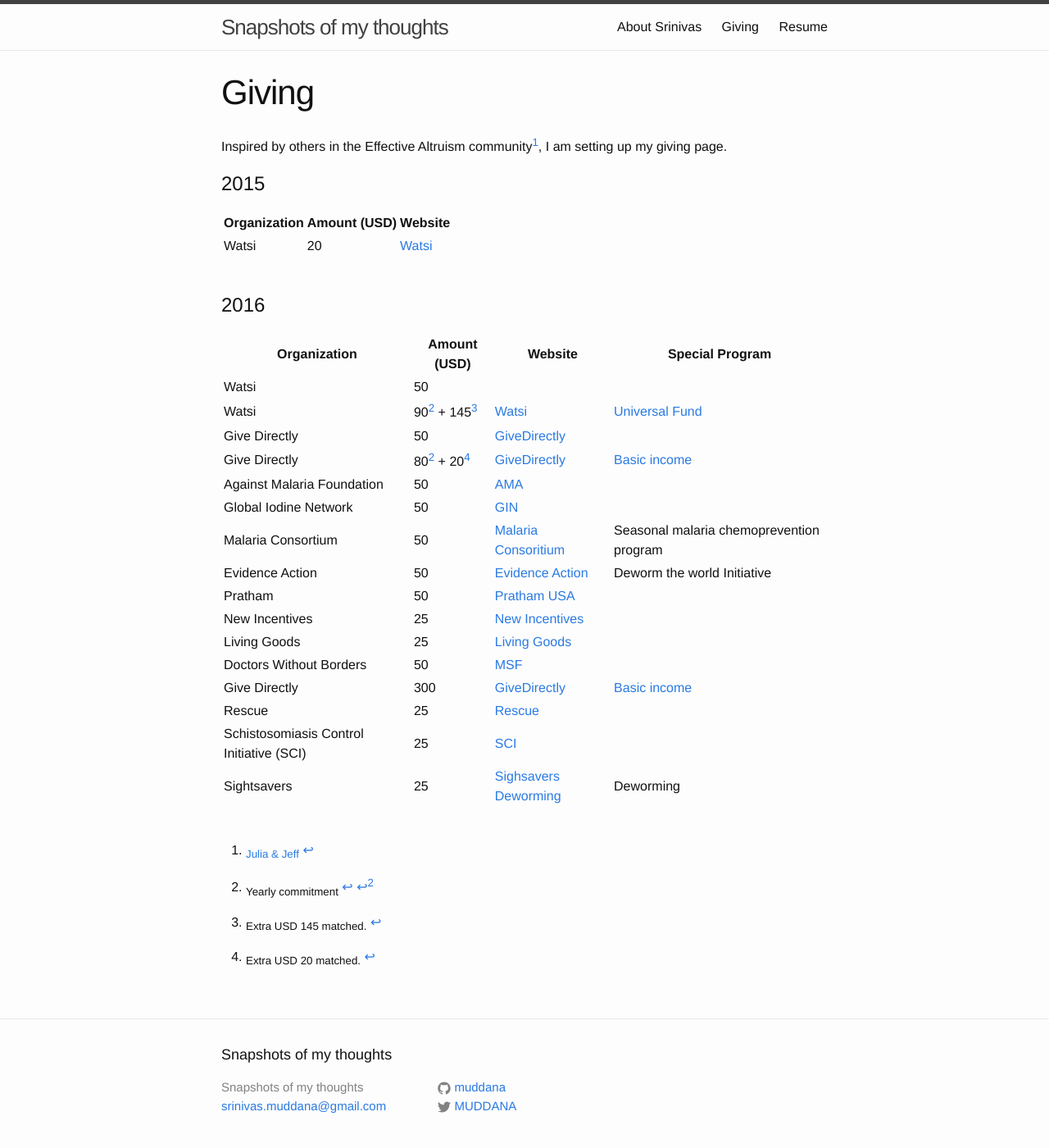
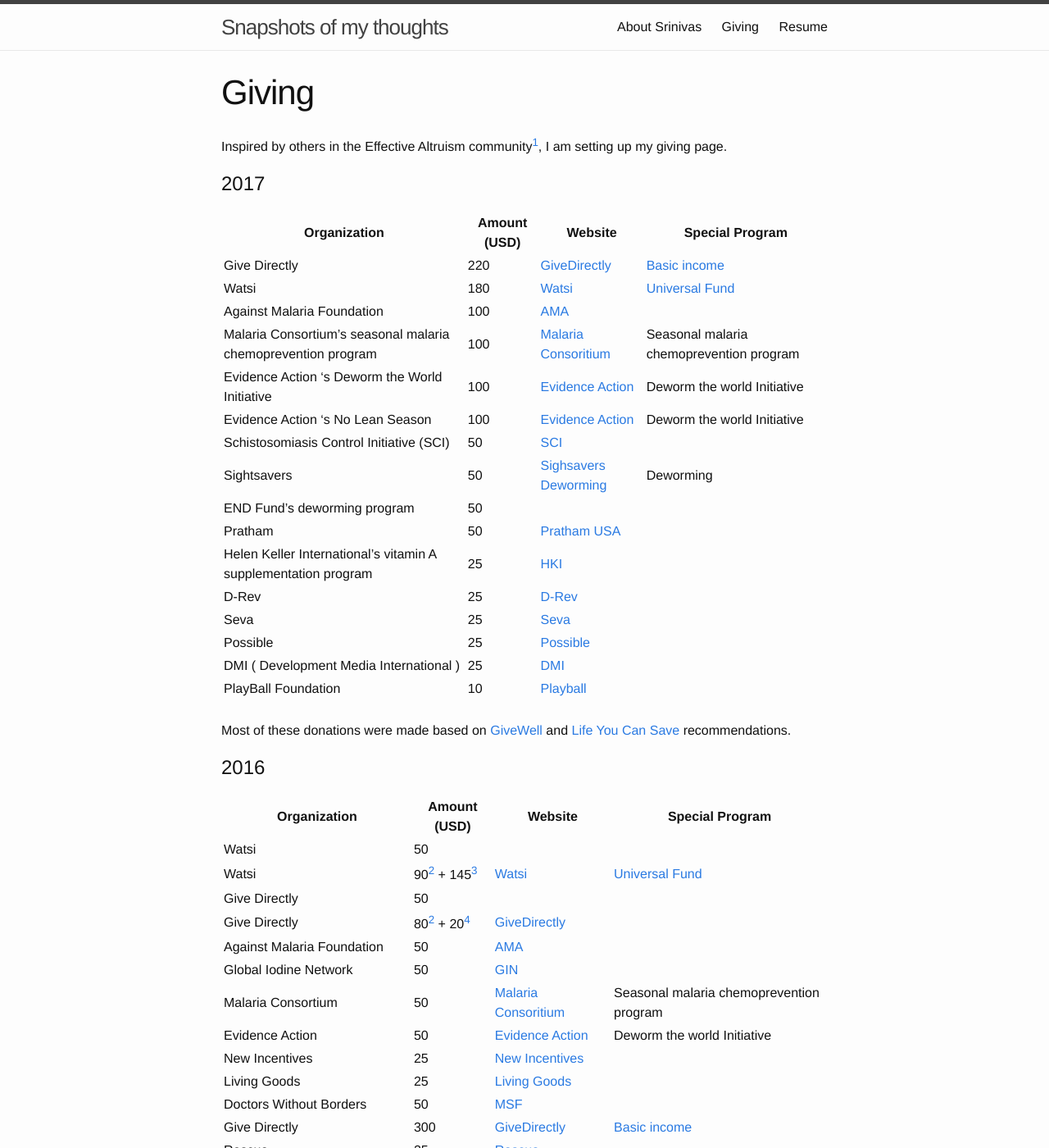
Before and after one commit to muddana/muddana.github.io, a Jekyll site: the page built from giving.md, in a window 1280 px wide and 1400 px high. Shown: the whole window at 82% size. Built offline with Jekyll 4.4.1, drawn with Linux system fonts in a browser that asks for light colours; some of the changed text lies outside the part shown.

Commit message:
updated 2017 giving

```diff
--- a/giving.md
+++ b/giving.md
@@ -6,13 +6,29 @@
 
 Inspired by others in the Effective Altruism community[^1], I am setting up my giving page.
 
-# 2015
+# 2017
 
-| Organization   | Amount (USD)  | Website   |
-| -------------  | ------------- |-----------|
-| Watsi          | 20   		 | [Watsi](http://watsi.org) |
+| Organization   | Amount (USD)  | Website  	    | Special Program  |
+| -------------  | ------------- |---------------   | ---------------- |
+| Give Directly  | 220  		 |[GiveDirectly](http://givedirectly.org)        |  [Basic income](https://www.givedirectly.org/basic-income)  |
+| Watsi          | 180           |[Watsi](http://watsi.org) | [Universal Fund](https://watsi.org/universal-fund)|
+| Against Malaria Foundation          | 100  		     |  [AMA](https://www.againstmalaria.com/)                |                  |
+|Malaria Consortium's seasonal malaria chemoprevention program| 100 | [Malaria Consoritium](http://www.malariaconsortium.org/) | Seasonal malaria chemoprevention program  |
+|Evidence Action 's Deworm the World Initiative | 100 | [Evidence Action](https://www.evidenceaction.org/dewormtheworld) | Deworm the world Initiative  |
+|Evidence Action 's No Lean Season | 100 | [Evidence Action](https://www.evidenceaction.org/dewormtheworld) | Deworm the world Initiative  |
+| Schistosomiasis Control Initiative (SCI)  | 50 	 | [SCI](http://www.imperial.ac.uk/schistosomiasis-control-initiative) | |
+| Sightsavers   | 50  	 | [Sighsavers Deworming](http://www.sightsaversusa.org/) | Deworming |
+|END Fund's deworming program	| 50 | | |
+|Pratham  | 50 | [Pratham USA](http://prathamusa.org/) |  |
+| Helen Keller International's vitamin A supplementation program	| 25 | [HKI](http://www.hki.org/)| |
+| D-Rev | 25 | [D-Rev](http://d-rev.org/) | |
+|Seva	| 25 | [Seva](http://www.seva.org/)| |
+|Possible|25 | [Possible](https://possiblehealth.org/)| |
+|DMI ( Development Media International ) |	25 |  [DMI](http://www.developmentmedia.net/)| |
+|PlayBall Foundation	| 10| [Playball](http://playballfoundation.org/) | |
 
 <br/>
+Most of these donations were made based on [GiveWell](https://www.givewell.org) and [Life You Can Save](https://www.thelifeyoucansave.org) recommendations.
 
 # 2016
 
@@ -36,6 +51,14 @@
 | Sightsavers   | 25  	 | [Sighsavers Deworming](http://www.sightsaversusa.org/) | Deworming |
 
 
+<br/>
+
+# 2015
+
+| Organization   | Amount (USD)  | Website   |
+| -------------  | ------------- |-----------|
+| Watsi          | 20   		 | [Watsi](http://watsi.org) |
+
 
 <br/>
 
```
Also changed, not shown: other parts of giving.md (+2 -3 lines).
